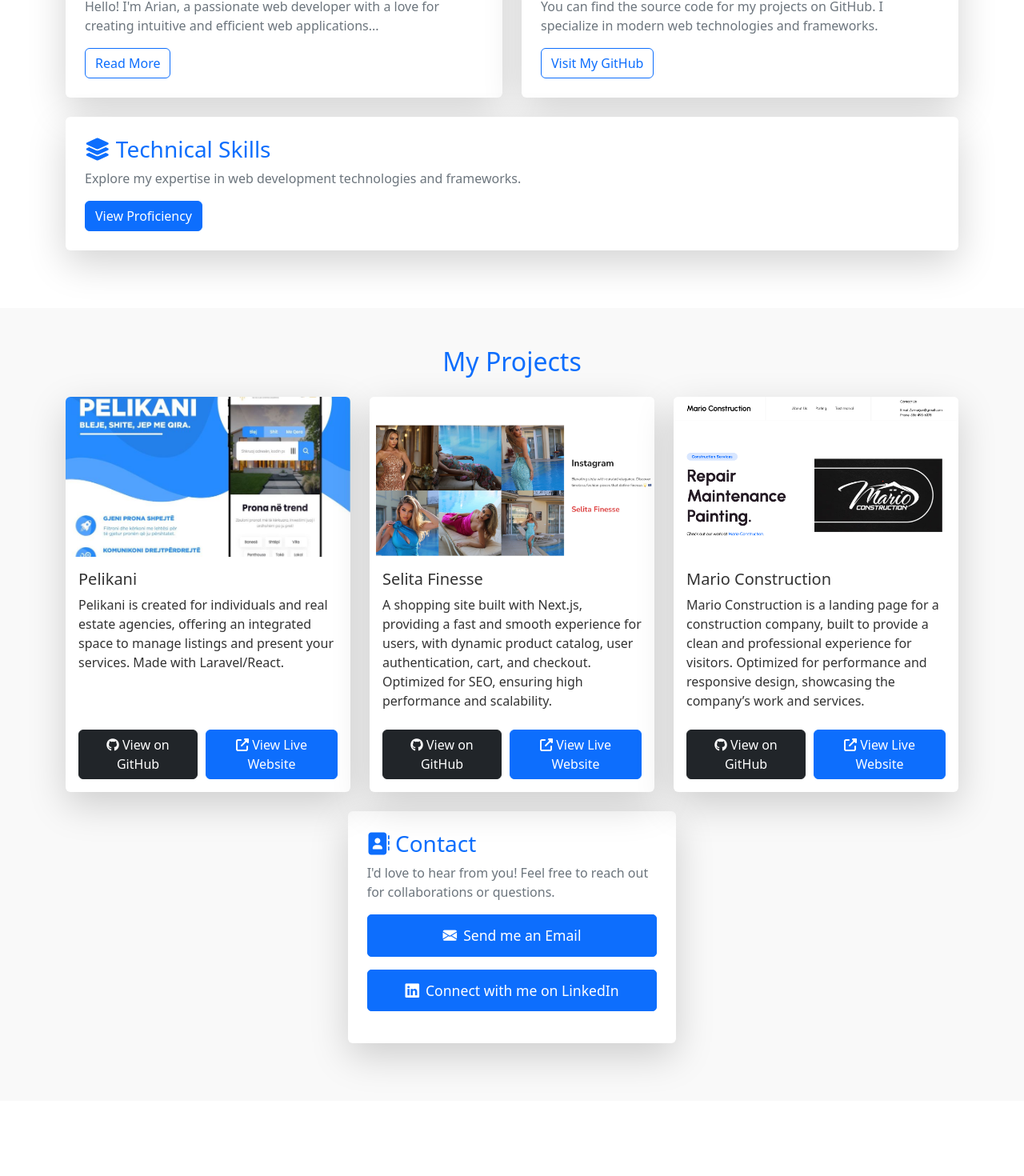
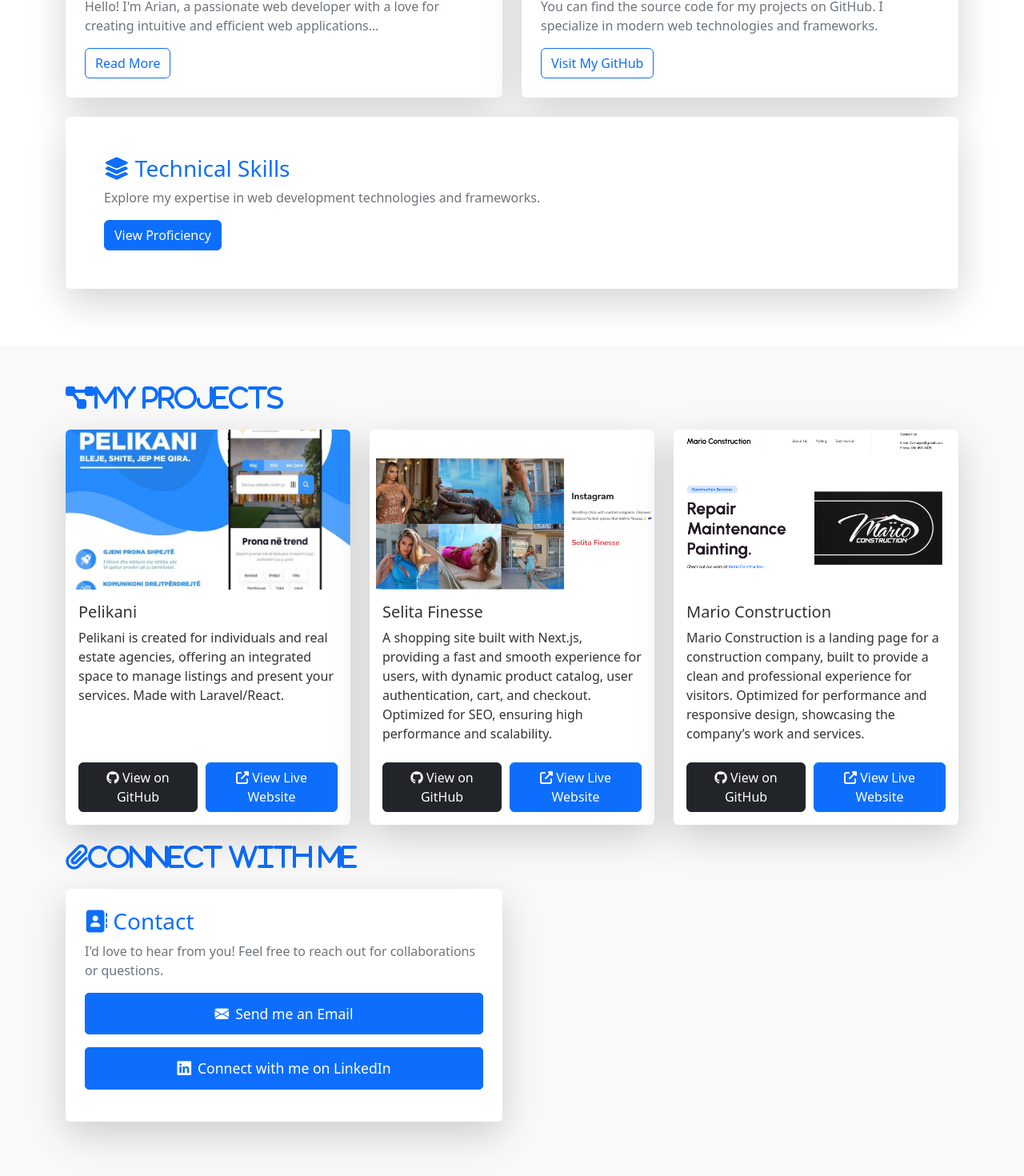
Before and after one commit to arianndrecaj/Arian-Portfolio, a React (Create React App) app in the folder frontend/: page /about in a window 1280 px wide. Shown: the part 182-1652 px from the top of the page at 80% size. Before the commit the page ends 1558 px from the top, so only its background shows below. Built offline with nearby package versions, Linux system fonts and the light colour scheme.

Commit message:
fixed contact part

```diff
--- a/frontend/src/pages/About.js
+++ b/frontend/src/pages/About.js
@@ -68,7 +68,7 @@ function About({ isDarkMode }) {
       {/* Technical Skills Section */}
       <div className="row">
         <div className="col-12 mb-4">
-          <div className={`p-4 rounded shadow-lg ${isDarkMode ? 'bg-dark text-light' : 'bg-white text-dark'} h-100`}>
+          <div className={`p-5 rounded shadow-lg ${isDarkMode ? 'bg-dark text-light' : 'bg-white text-dark'} h-100`}>
             <h3 className="text-primary"><i className="fas fa-layer-group mr-2"></i> Technical Skills</h3>
             <p className="text-secondary mb-3">Explore my expertise in web development technologies and frameworks.</p>
 
--- a/frontend/src/pages/Projects.js
+++ b/frontend/src/pages/Projects.js
@@ -42,7 +42,7 @@ function Projects({ isDarkMode }) {
     >
       <div className="container">
         <h2
-          className="text-center mb-4 text-primary"
+          className="text-center mb-4 text-primary fa-diagram-project fa-solid"
           style={{ color: textColor }}
         >
           My Projects
@@ -114,9 +114,17 @@ function Projects({ isDarkMode }) {
             </div>
           ))}
         </div>
-      </div>
-      <div className="row d-flex justify-content-center align-items-center min-vh-50">
-        <div className="col-md-4 mb-4">
+
+        {/* "Connect with me" and "Contact" Section on the Same Row */}
+        <h2
+          className="text-center mb-4 text-primary fa-solid fa-paperclip"
+          style={{ color: textColor }}
+        >
+          Connect with me
+        </h2>
+
+        <div className="row align-items-center">
+          <div className="col-md-6 mb-4">
             <div
               className={`p-4 rounded shadow-lg ${
                 isDarkMode ? "bg-dark text-light" : "bg-white text-dark"
@@ -164,6 +172,9 @@ function Projects({ isDarkMode }) {
               </div>
             </div>
           </div>
+
+          {/* Optional: Add any other column or content here for additional information */}
+        </div>
       </div>
     </section>
   );
```
Lines whose indentation alone changed are shown as unchanged.
